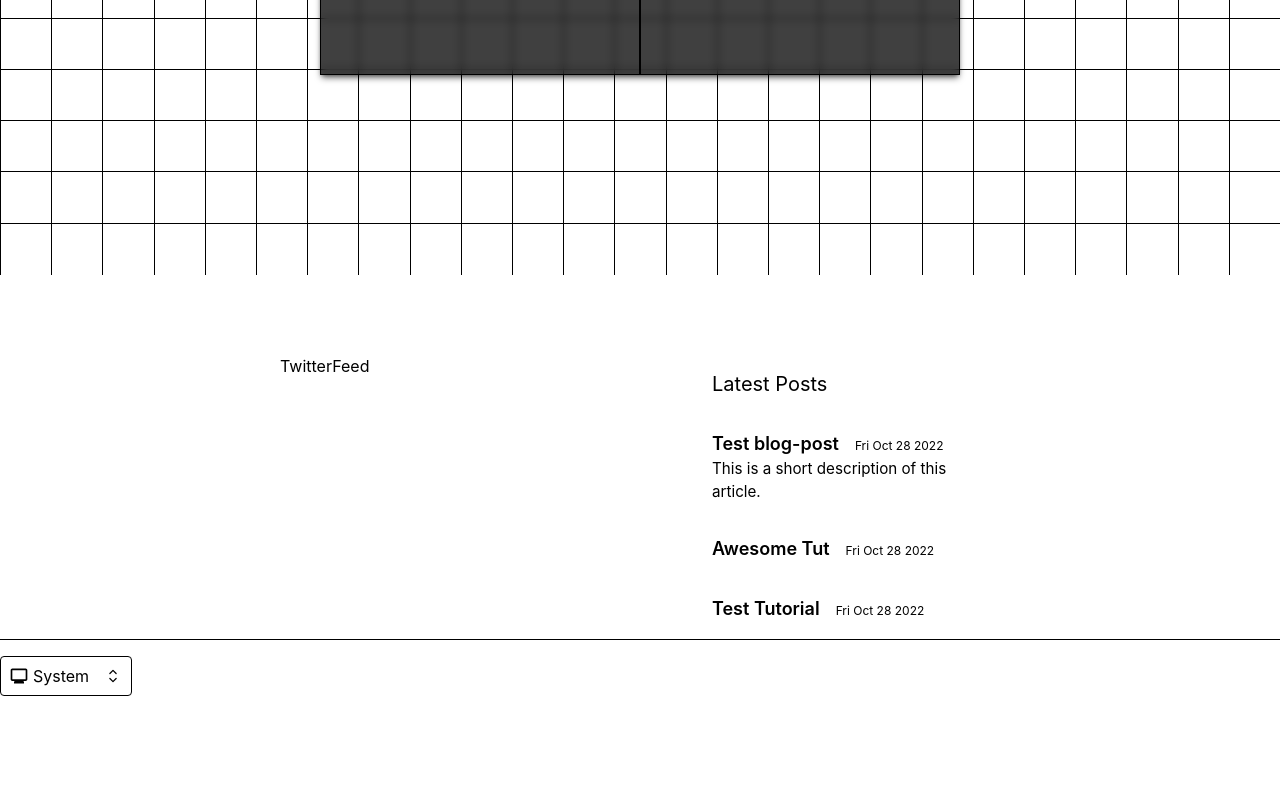
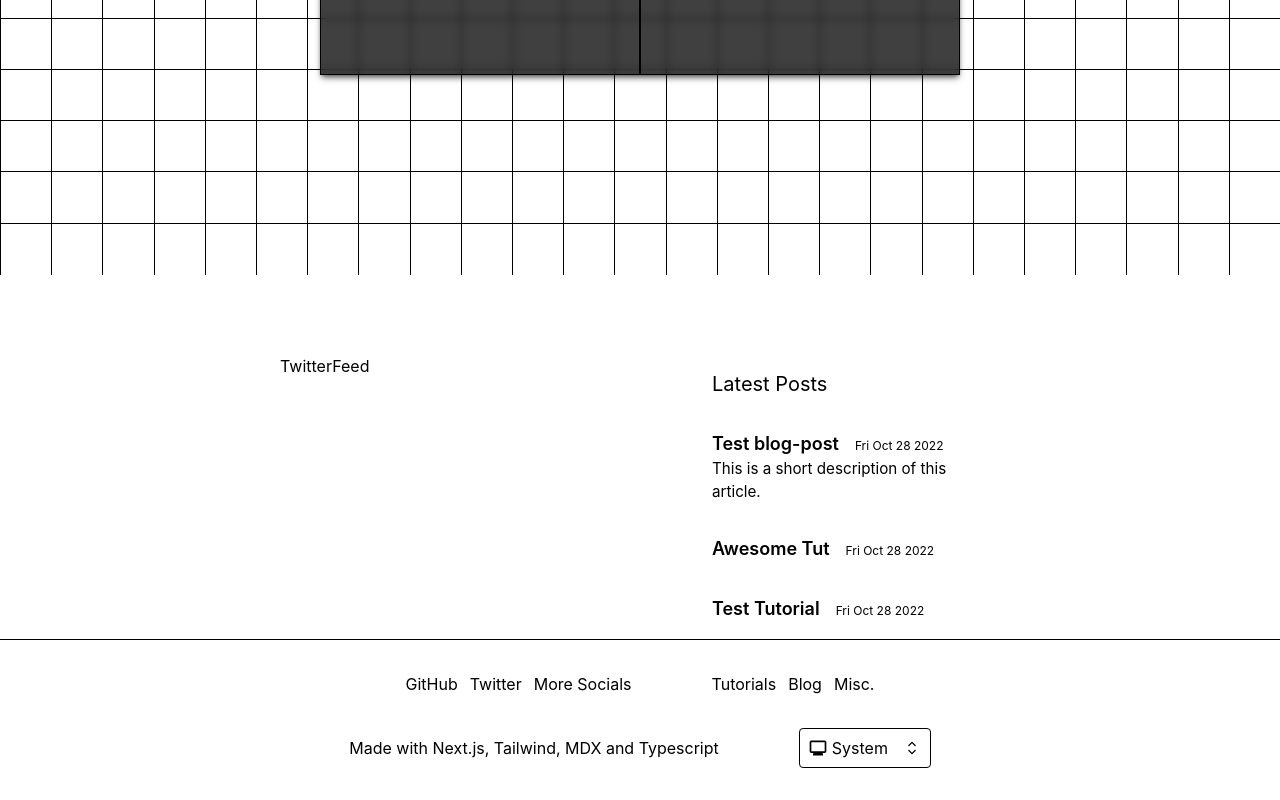
Before and after one commit to TheRaucous/matts-blog, a Next.js app: page / in a window 1280 px wide. Shown: the part 497-1297 px from the top of the page. Before the commit the page ends 1209 px from the top, so only its background shows below. Built offline with nearby package versions, Linux system fonts and the light colour scheme.

Commit message:
Footer layout

```diff
--- a/src/components/Footer.tsx
+++ b/src/components/Footer.tsx
@@ -1,11 +1,63 @@
-import ThemeSwitcher from "./ThemeSwitcher";
+import ThemeSwitcher from './ThemeSwitcher';
 
 function Footer() {
   return (
-    <footer className="border-t py-4">
-      <ThemeSwitcher />
+    <footer className="border-t py-4 c-trans">
+      <div className="flex justify-center py-2 items-center md:space-x-20 flex-col md:flex-row">
+        <ul className="flex items-center justify-center space-x-3">
+          <LIA href="">GitHub</LIA>
+          <LIA href="">Twitter</LIA>
+          <LIA href="">More Socials</LIA>
+        </ul>
+        <ul className="flex items-center py-2 justify-center space-x-3 list-none">
+          <LIA href="">Tutorials</LIA>
+          <LIA href="">Blog</LIA>
+          <LIA href="">Misc.</LIA>
+        </ul>
+      </div>
+      <div className="flex justify-center items-center py-2 md:space-x-20 flex-col md:flex-row">
+        <p className="text-center text-c-text-03">
+          Made with <InlineA href="https://nextjs.org/">Next.js</InlineA>,{' '}
+          <InlineA href="https://tailwindcss.com/">Tailwind</InlineA>,{' '}
+          <InlineA href="https://mdxjs.com/">MDX</InlineA> and{' '}
+          <InlineA href="https://www.typescriptlang.org/">Typescript</InlineA>
+        </p>
+        <div className="py-2">
+          <ThemeSwitcher />
+        </div>
+      </div>
     </footer>
   );
 }
 
+function LIA({ children, href }) {
+  return (
+    <li>
+      <A href={href}>{children}</A>
+    </li>
+  );
+}
+
+function A({ children, href }) {
+  return (
+    <a
+      href={href}
+      className="text-c-text-02 hover:text-c-text transition-colors duration-75"
+    >
+      {children}
+    </a>
+  );
+}
+
+function InlineA({ children, href }) {
+  return (
+    <a
+      href={href}
+      className="hover:text-c-text transition-colors duration-75 hover:underline"
+    >
+      {children}
+    </a>
+  );
+}
+
 export default Footer;
--- a/src/styles/theme.css
+++ b/src/styles/theme.css
@@ -11,6 +11,8 @@
 
     --c-text-00: 0 0 0;
     --c-text-01: 20 20 20;
+    --c-text-02: 80 80 80;
+    --c-text-03: 120 120 120;
 
     --c-brdr: 220 220 220;
 
@@ -22,6 +24,8 @@
 
     --c-text-00: 255 255 255;
     --c-text-01: 230 230 230;
+    --c-text-02: 190 190 190;
+    --c-text-03: 160 160 160;
 
     --c-brdr: 60 60 60;
 
@@ -33,6 +37,8 @@
 
     --c-text-00: 255 255 255;
     --c-text-01: 220 220 220;
+    --c-text-02: 170 170 170;
+    --c-text-03: 120 120 120;
 
     --c-brdr: 60 60 60;
 
--- a/tailwind.config.js
+++ b/tailwind.config.js
@@ -17,6 +17,8 @@ module.exports = {
           DEFAULT: 'rgb(var(--c-text-01) / <alpha-value>)',
           '00': 'rgb(var(--c-text-00) / <alpha-value>)',
           '01': 'rgb(var(--c-text-01) / <alpha-value>)',
+          '02': 'rgb(var(--c-text-02) / <alpha-value>)',
+          '03': 'rgb(var(--c-text-03) / <alpha-value>)',
         },
         'c-brdr': {
           DEFAULT: 'rgb(var(--c-brdr) / <alpha-value>)',
```
